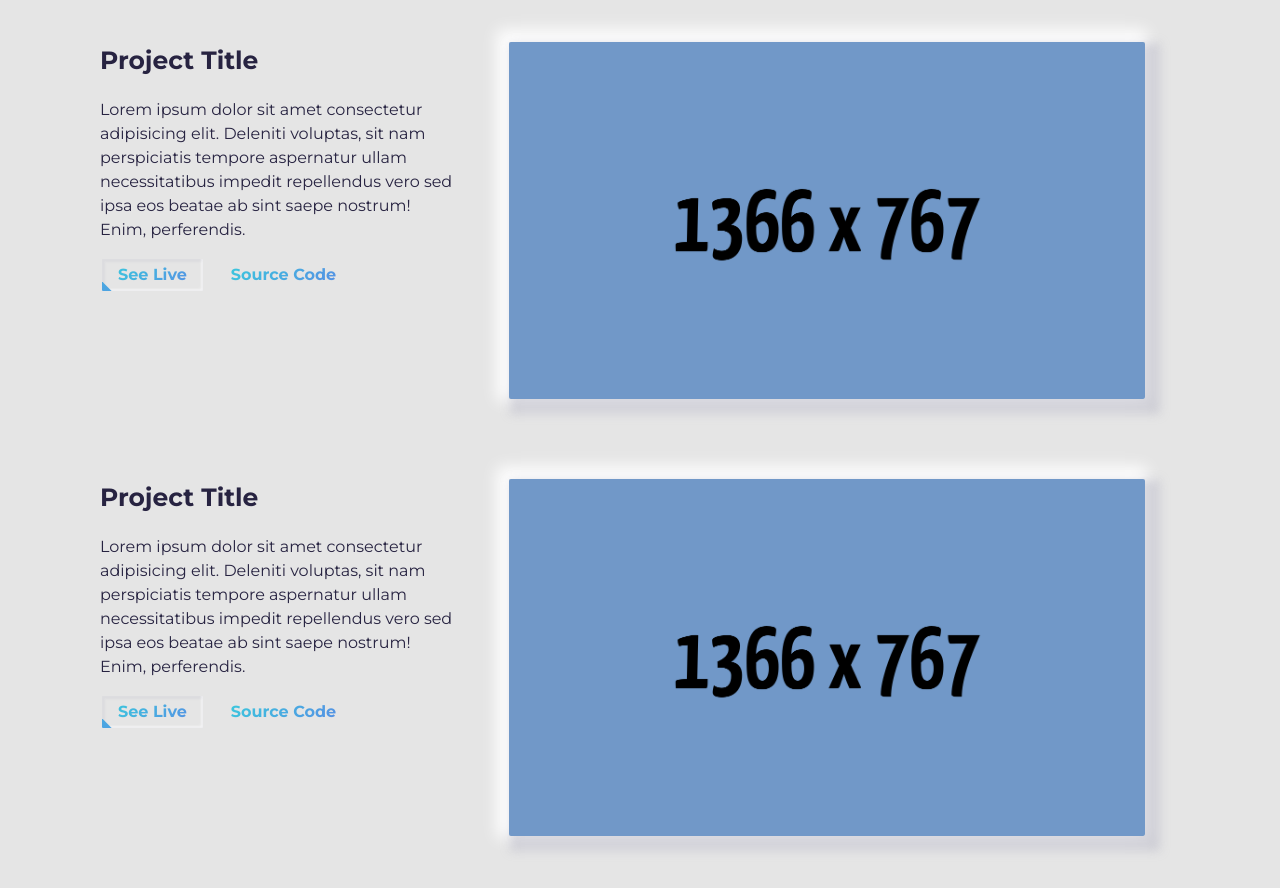
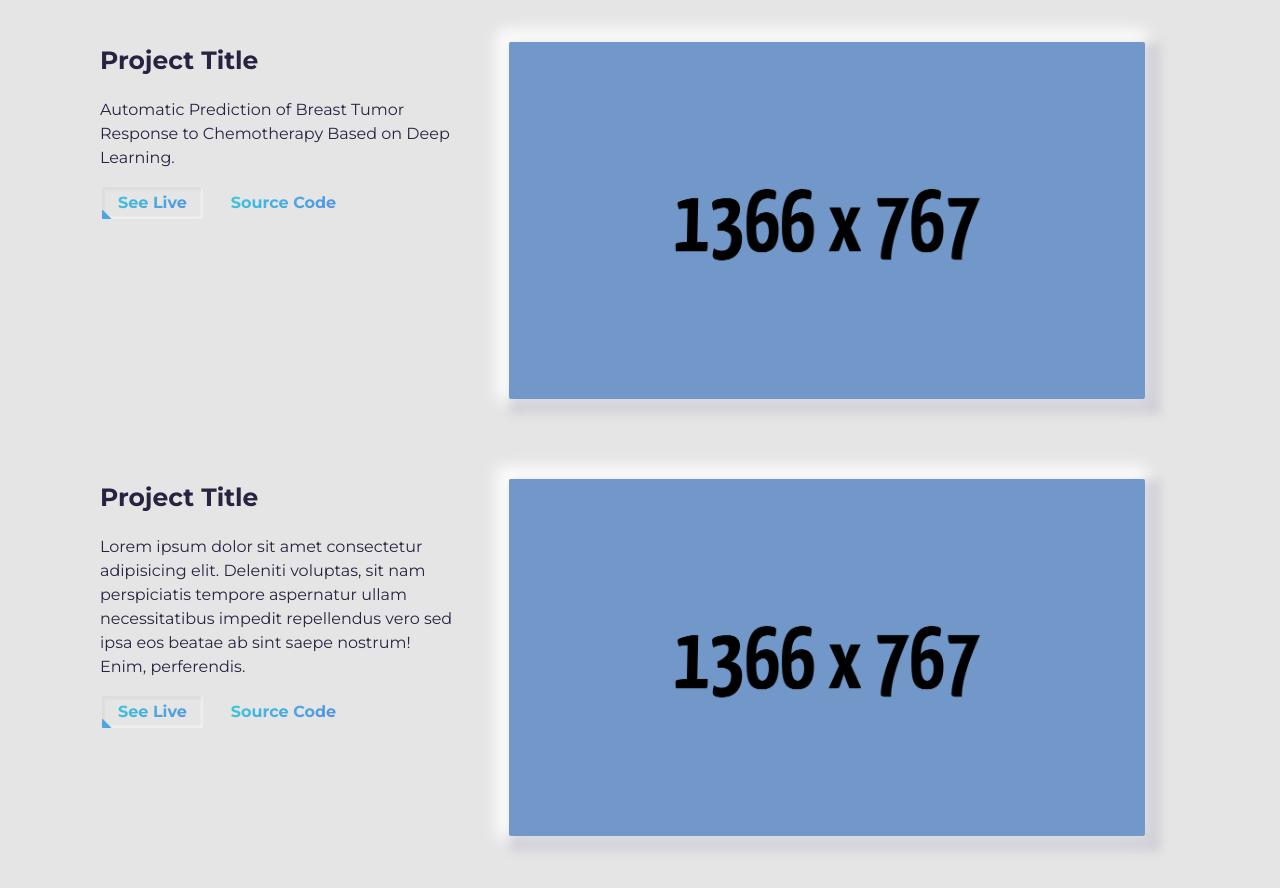
Before and after one commit to LaurentKalpers/LaurentKalpers.github.io, a plain HTML site: page index.html in a window 1280 px wide. Shown: the part 1496-2384 px from the top of the page. Drawn offline with Linux system fonts and the light colour scheme.

Commit message:
first project update

```diff
--- a/index.html
+++ b/index.html
@@ -150,10 +150,7 @@ Have fun creating your portfolio on this template!!! -->
             <div class="project-wrapper__text">
               <h3 class="project-wrapper__text-title">Project Title</h3>
               <p class="project-wrapper__text-info">
-                Lorem ipsum dolor sit amet consectetur adipisicing elit.
-                Deleniti voluptas, sit nam perspiciatis tempore aspernatur ullam
-                necessitatibus impedit repellendus vero sed ipsa eos beatae ab
-                sint saepe nostrum! Enim, perferendis.
+                Automatic Prediction of Breast Tumor Response to Chemotherapy Based on Deep Learning.
               </p>
               <div class="project-wrapper__text-btns">
                 <a
```
